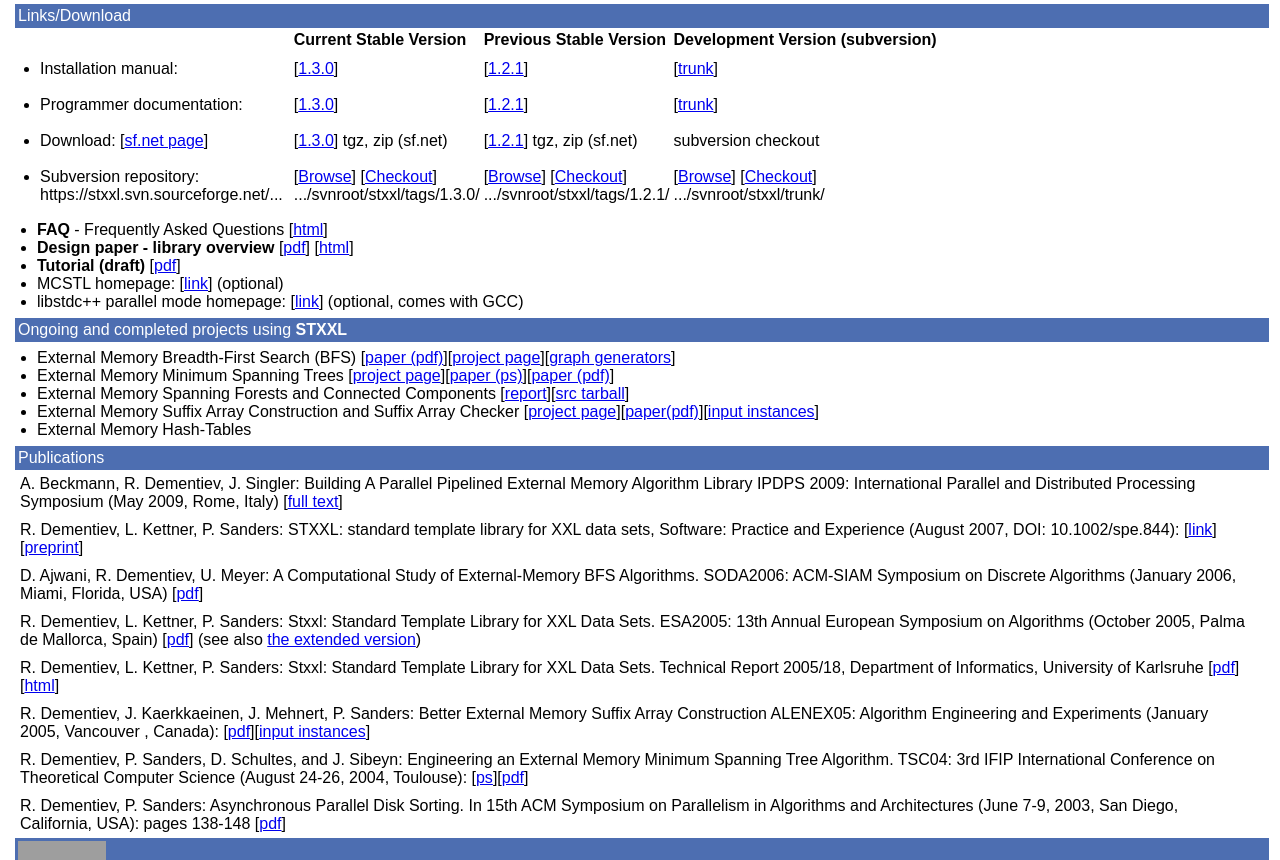
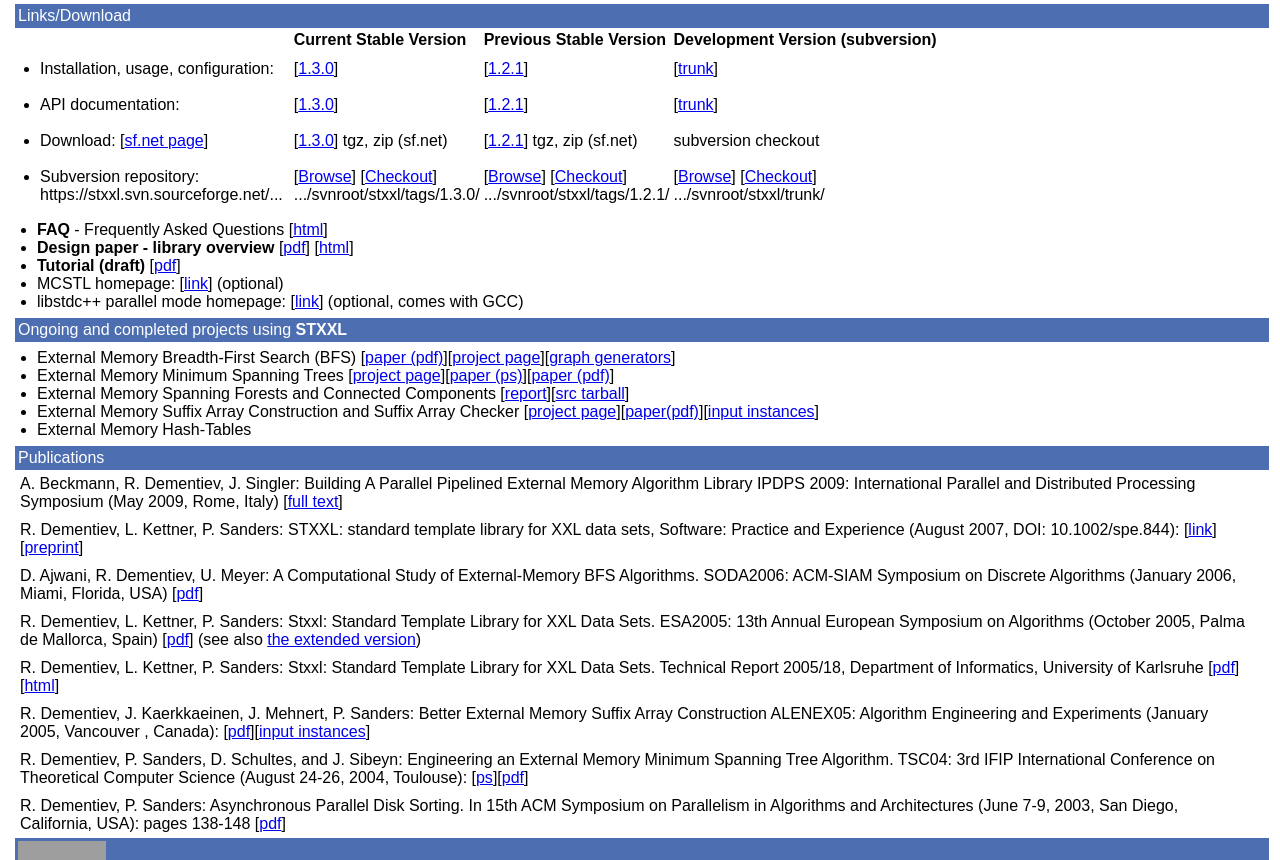
Before and after one commit to bobbthebuilder/stxxl-doc, a plain HTML site: page homepage/index.html in a window 1280 px wide. Shown: the part 1263-2123 px from the top of the page. Drawn offline with Linux system fonts and the light colour scheme; grey boxes are pictures that could not be loaded; a script that the page names is missing.

Commit message:
Make docs more consistent. Say "Installation, usage, configuration" instead of "Installation".

```diff
--- a/homepage/index.html
+++ b/homepage/index.html
@@ -253,7 +253,7 @@
                 <td>
                     <ul>
                         <li>
-                            Installation manual:
+                            Installation, usage, configuration:
                         </li>
                     </ul>
                 </td>
@@ -271,7 +271,7 @@
                 <td>
                     <ul>
                         <li>
-                            Programmer documentation:
+                            API documentation:
                         </li>
                     </ul>
                 </td>
```
Also changed, not shown: 1 other file.
